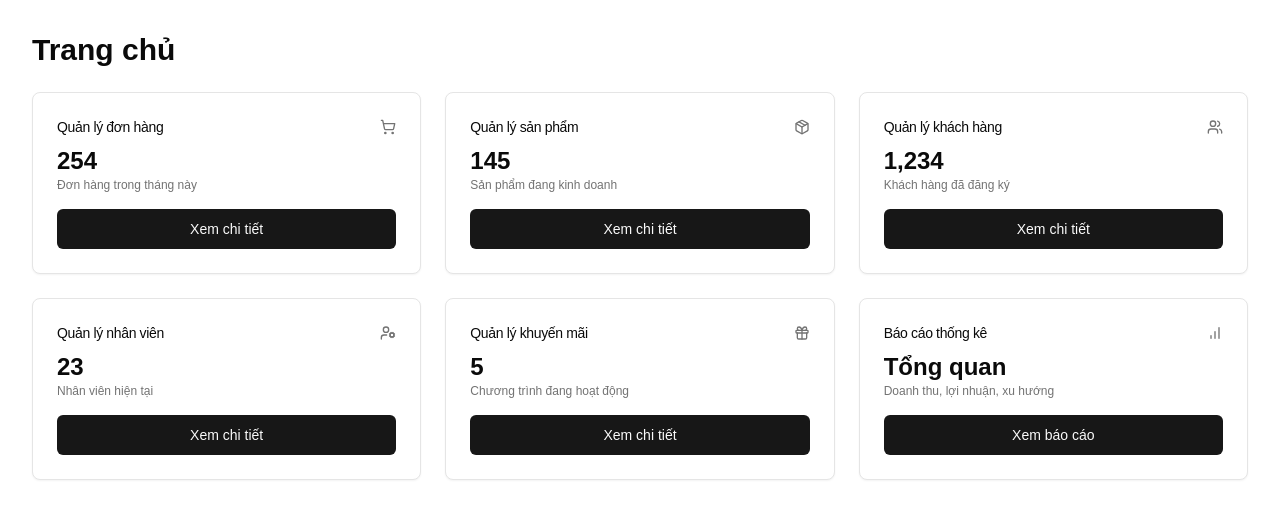
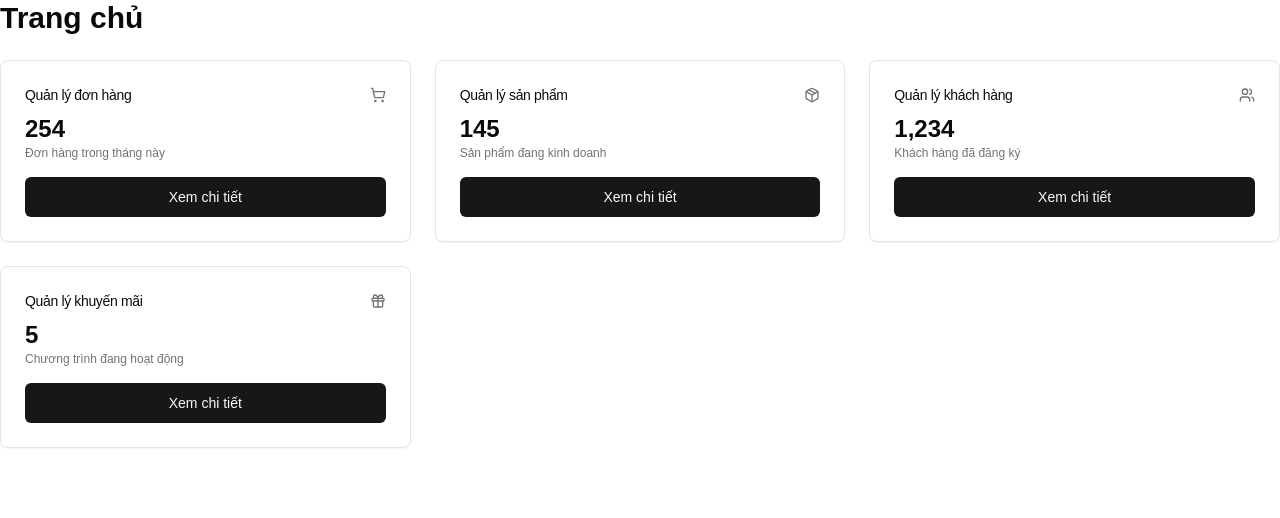
Before and after one commit to bibinhoxok/skin-care-products-sales-system, a Next.js app: page /manager in a window 1280 px wide. Shown: the top 518 px of the page. Built offline with nearby package versions, Linux system fonts and the light colour scheme.

Commit message:
update manager

```diff
--- a/src/app/manager/page.tsx
+++ b/src/app/manager/page.tsx
@@ -1,14 +1,14 @@
-"use client"
+"use client";
 
-import type React from "react"
-import { Card, CardContent, CardHeader, CardTitle } from "@/components/ui/card"
-import { Button } from "@/components/ui/button"
-import { ShoppingCart, Package, Users, UserCog, Gift, BarChart } from "lucide-react"
-import Link from "next/link"
+import type React from "react";
+import { Card, CardContent, CardHeader, CardTitle } from "@/components/ui/card";
+import { Button } from "@/components/ui/button";
+import { ShoppingCart, Package, Users, Gift } from "lucide-react";
+import Link from "next/link";
 
 const ManagerPage: React.FC = () => {
   return (
-    <div className="p-8">
+    <>
       <h1 className="text-3xl font-bold mb-6">Trang chủ</h1>
       <div className="grid gap-6 md:grid-cols-2 lg:grid-cols-3">
         <Card>
@@ -52,19 +52,6 @@ const ManagerPage: React.FC = () => {
         </Card>
         <Card>
           <CardHeader className="flex flex-row items-center justify-between space-y-0 pb-2">
-            <CardTitle className="text-sm font-medium">Quản lý nhân viên</CardTitle>
-            <UserCog className="h-4 w-4 text-muted-foreground" />
-          </CardHeader>
-          <CardContent>
-            <div className="text-2xl font-bold">23</div>
-            <p className="text-xs text-muted-foreground">Nhân viên hiện tại</p>
-            <Button className="mt-4 w-full" asChild>
-              <Link href="/manager/employees">Xem chi tiết</Link>
-            </Button>
-          </CardContent>
-        </Card>
-        <Card>
-          <CardHeader className="flex flex-row items-center justify-between space-y-0 pb-2">
             <CardTitle className="text-sm font-medium">Quản lý khuyến mãi</CardTitle>
             <Gift className="h-4 w-4 text-muted-foreground" />
           </CardHeader>
@@ -76,21 +63,8 @@ const ManagerPage: React.FC = () => {
             </Button>
           </CardContent>
         </Card>
-        <Card>
-          <CardHeader className="flex flex-row items-center justify-between space-y-0 pb-2">
-            <CardTitle className="text-sm font-medium">Báo cáo thống kê</CardTitle>
-            <BarChart className="h-4 w-4 text-muted-foreground" />
-          </CardHeader>
-          <CardContent>
-            <div className="text-2xl font-bold">Tổng quan</div>
-            <p className="text-xs text-muted-foreground">Doanh thu, lợi nhuận, xu hướng</p>
-            <Button className="mt-4 w-full" asChild>
-              <Link href="/manager/statistics">Xem báo cáo</Link>
-            </Button>
-          </CardContent>
-        </Card>
       </div>
-    </div>
+    </>
   );
 };
 
```
